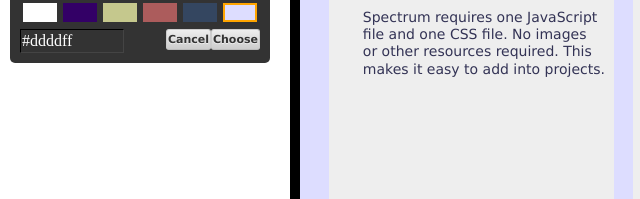
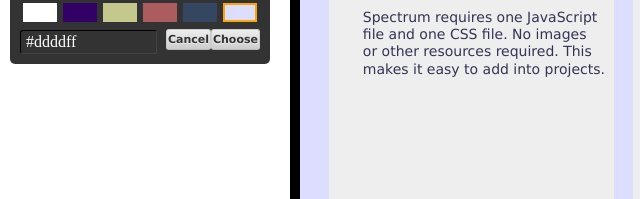
Before and after one commit to bgrins/spectrum, a plain HTML site: page index.html in a window 1280 px wide. Shown: the part 263-462 px from the top of the page, 0-640 px from the left. Drawn offline with Linux system fonts and the light colour scheme.

Commit message:
the textbox looks nicer

```diff
--- a/spectrum.css
+++ b/spectrum.css
@@ -50,12 +50,14 @@
        height: 20px;
        font-size: 16px;
        border: 1px inset;
-       padding: 1px;
+       padding: 1px 5px;
        margin: 0;
-       width: 100px;
+       width: 125px;
+       margin-top: 1px;
        background:transparent;
        border-color: #444;
        color: white;
+       border-radius: 3px;
 }
 .spectrum-dd {
     float:left;
```
